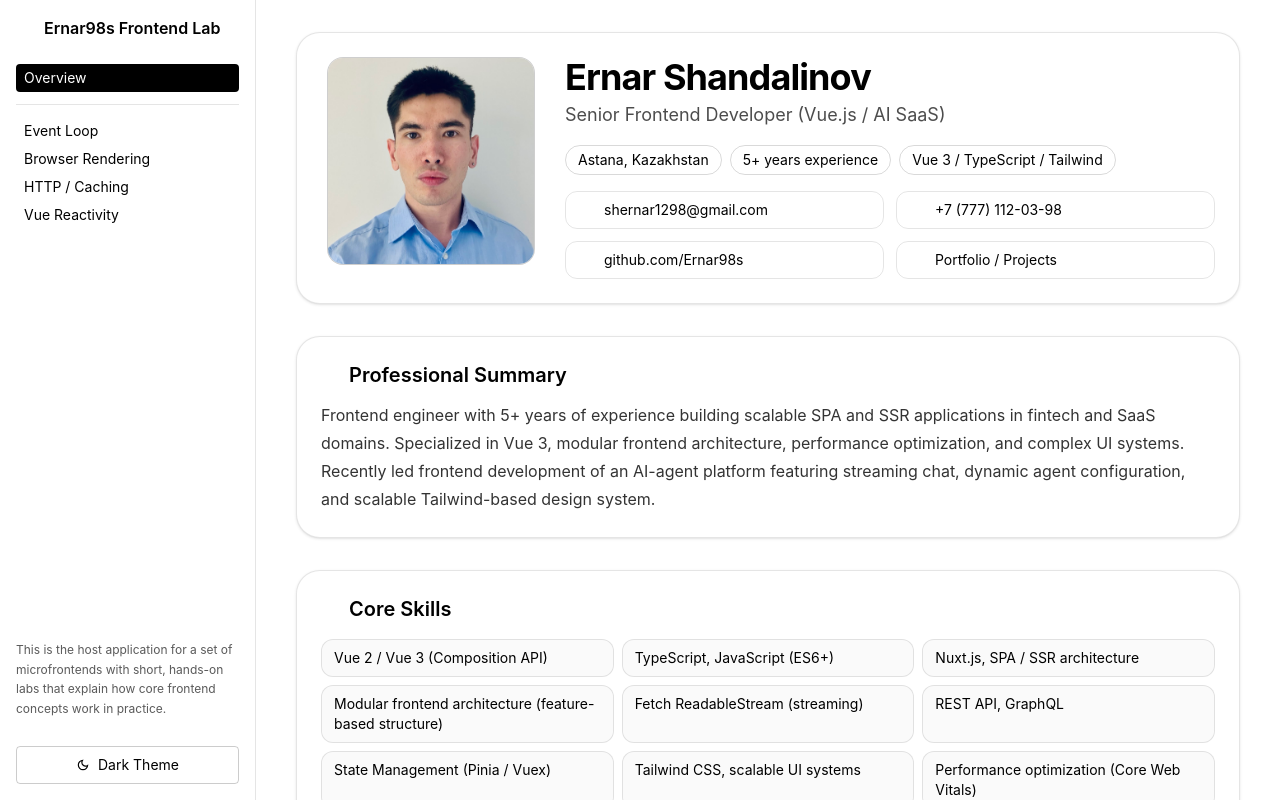
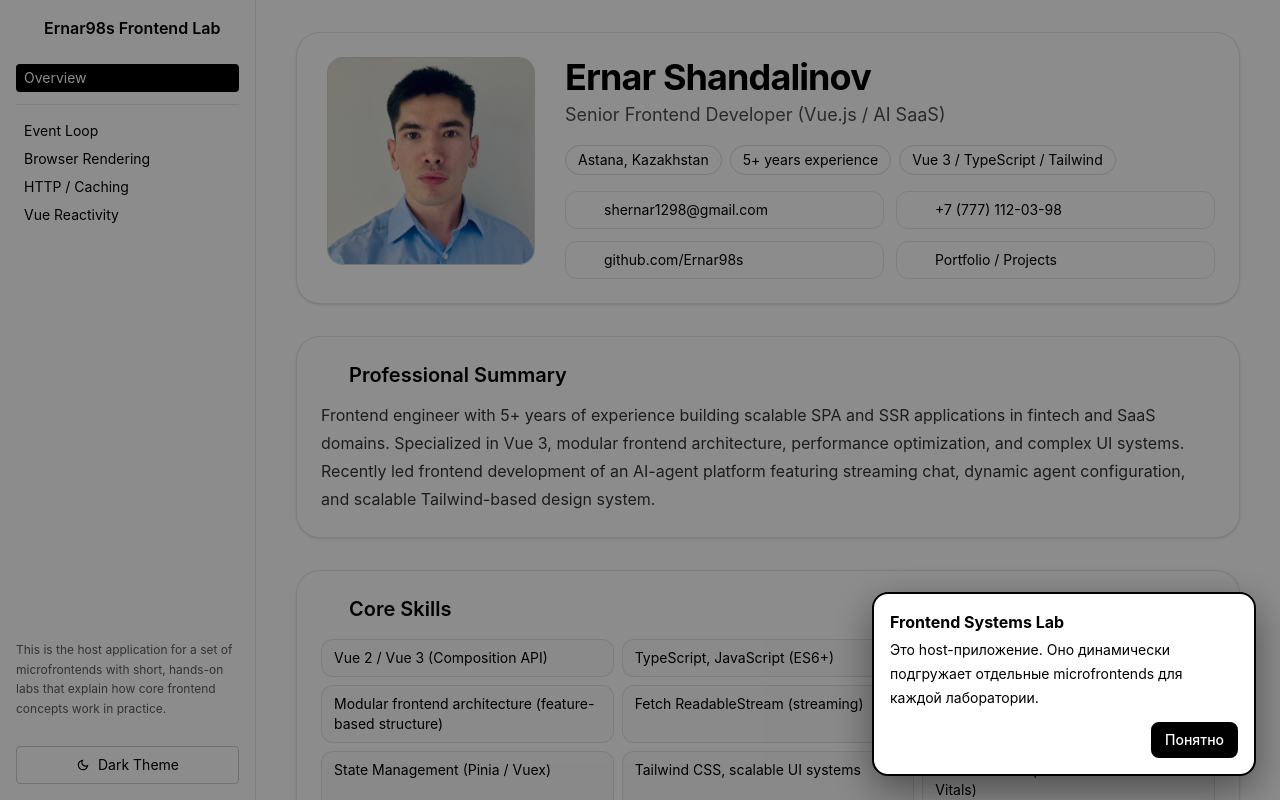
Before and after one commit to Ernar98s/host, a Vue app: page / in a window 1280 px wide. Built offline with nearby package versions, Linux system fonts and the light colour scheme; some icons are missing.

Commit message:
feat(host): Notifier + readme

```diff
--- a/src/layouts/MainLayout.vue
+++ b/src/layouts/MainLayout.vue
@@ -1,5 +1,6 @@
 <script setup lang="ts">
 import SidebarWidget from '../widgets/sidebar/SidebarWidget.vue'
+import HostMicrofrontendPopup from '../shared/ui/HostMicrofrontendPopup.vue'
 </script>
 
 <template>
@@ -13,5 +14,6 @@ import SidebarWidget from '../widgets/sidebar/SidebarWidget.vue'
         </main>
       </div>
     </div>
+    <HostMicrofrontendPopup />
   </div>
 </template>
--- /dev/null
+++ b/src/shared/ui/HostMicrofrontendPopup.vue
@@ -0,0 +1,45 @@
+<script setup lang="ts">
+import { onMounted, ref } from 'vue'
+
+const STORAGE_KEY = 'host-microfrontend-popup-dismissed'
+const isVisible = ref(false)
+
+function closePopup() {
+  isVisible.value = false
+  localStorage.setItem(STORAGE_KEY, '1')
+}
+
+onMounted(() => {
+  isVisible.value = localStorage.getItem(STORAGE_KEY) !== '1'
+})
+</script>
+
+<template>
+  <div v-if="isVisible" class="fixed inset-0 z-50 flex items-end justify-end p-4 sm:p-6">
+    <div class="absolute inset-0 bg-black/45" @click="closePopup"></div>
+
+    <div
+      class="relative w-full max-w-sm rounded-2xl border-2 border-black bg-white p-4 text-black shadow-[0_14px_40px_rgba(0,0,0,0.45)]"
+      role="dialog"
+      aria-live="polite"
+      aria-label="Host application info"
+    >
+      <div class="mb-3">
+        <h3 class="text-base font-bold">Frontend Systems Lab</h3>
+        <p class="mt-1 text-sm leading-6 text-black">
+          Это host-приложение. Оно динамически подгружает отдельные microfrontends для каждой лаборатории.
+        </p>
+      </div>
+
+      <div class="flex items-center justify-end gap-2">
+        <button
+          type="button"
+          class="rounded-lg border-2 border-black bg-black px-3 py-1.5 text-sm font-medium text-white transition hover:bg-white hover:text-black"
+          @click="closePopup"
+        >
+          Понятно
+        </button>
+      </div>
+    </div>
+  </div>
+</template>
```
Also changed, not shown: 1 other file (tests, documents, lock files or other folders).
